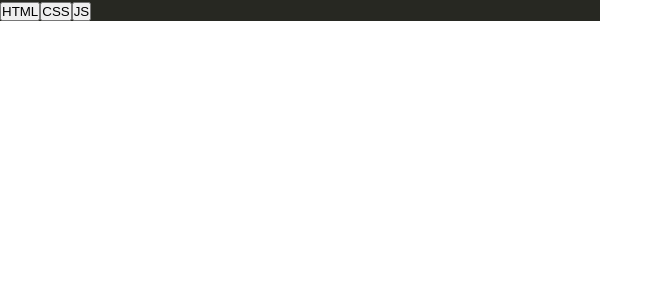
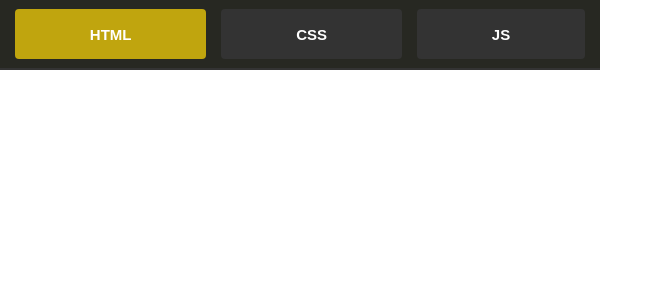
Before and after one commit to Evgeniya1307/my-app-context, a React (Create React App) app: page / in a window 1280 px wide. Shown: the top 300 px of the page, without its empty margins (0-663 px from the left). Built offline with nearby package versions, Linux system fonts and the light colour scheme.

Commit message:
<button           className={`${styles.item} ${styles.activeTab}`}>

```diff
--- a/src/components/CodeBar/CodeBar.js
+++ b/src/components/CodeBar/CodeBar.js
@@ -7,7 +7,7 @@ const CodeBar = ()=> {
         <div className={styles.codebar}>
         <nav className={styles.tab}>
           <button
-          className={styles.item}>
+          className={`${styles.item} ${styles.activeTab}`}>
               HTML
           </button>
           <button
--- a/src/components/CodeBar/CodeBar.module.css
+++ b/src/components/CodeBar/CodeBar.module.css
@@ -1,5 +1,36 @@
 .codebar {
- width: 600px;
- background: #272822;
- position: relative;
+    width: 600px;
+    background: #272822;
+    position: relative;
 }
+
+.tab {
+    display: flex;
+    align-items: center;
+    justify-content: center;
+    height: 70px;
+    padding: 0 15px;
+    gap: 15px;
+    border-bottom: 2px solid #333;
+}
+
+.item {
+    display: flex;
+    height: 50px;
+    flex: 1 1 auto;
+    align-items: center;
+    justify-content: center;
+    border-radius: 4px;
+    background: #333;
+    color: white;
+    cursor: pointer;
+    font-size: 15px;
+    font-weight: 600;
+    outline: none;
+    border: none;
+}
+
+.activeTab {
+    background: #c0a50e;
+    color: white;
+}
```
